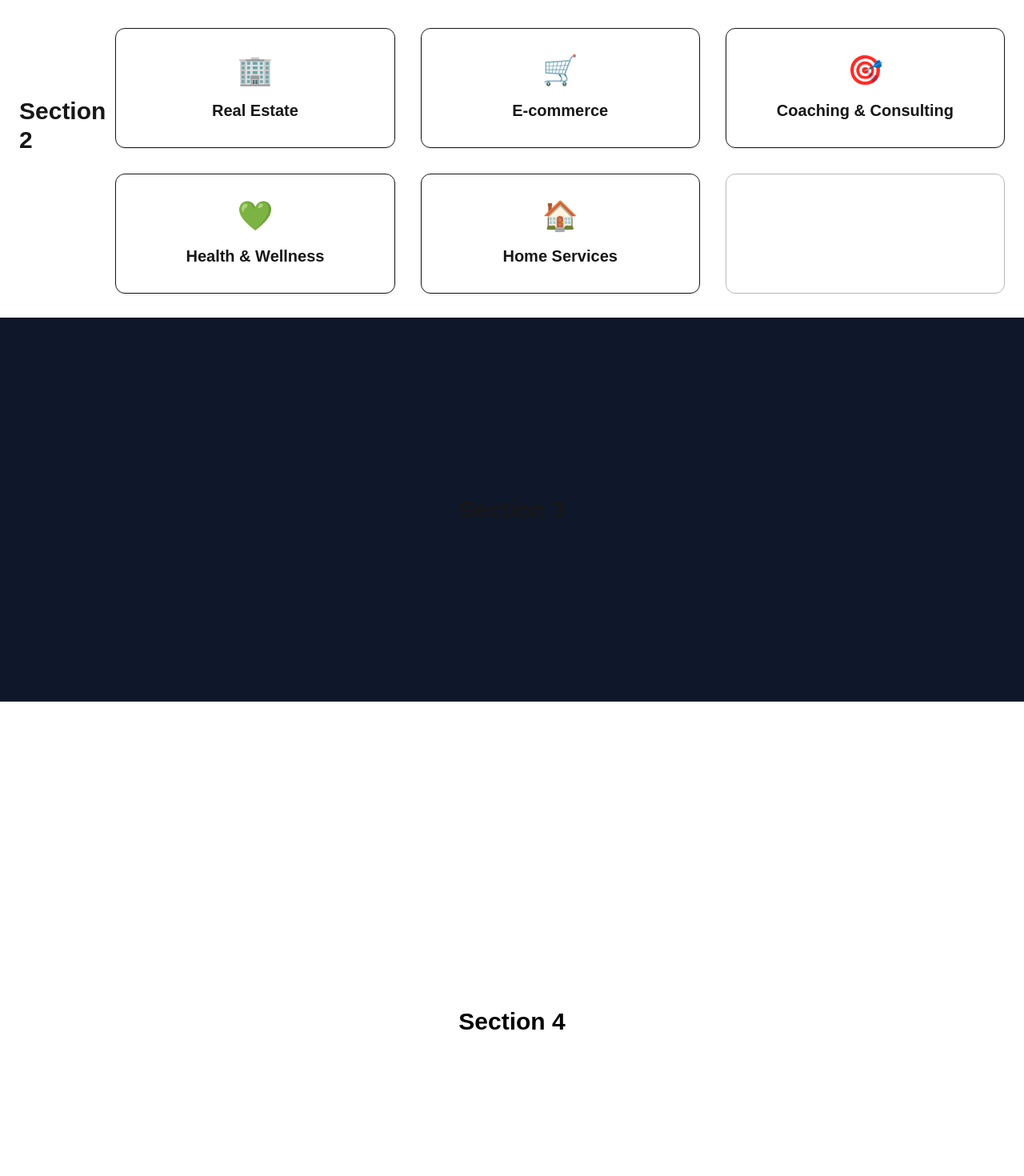
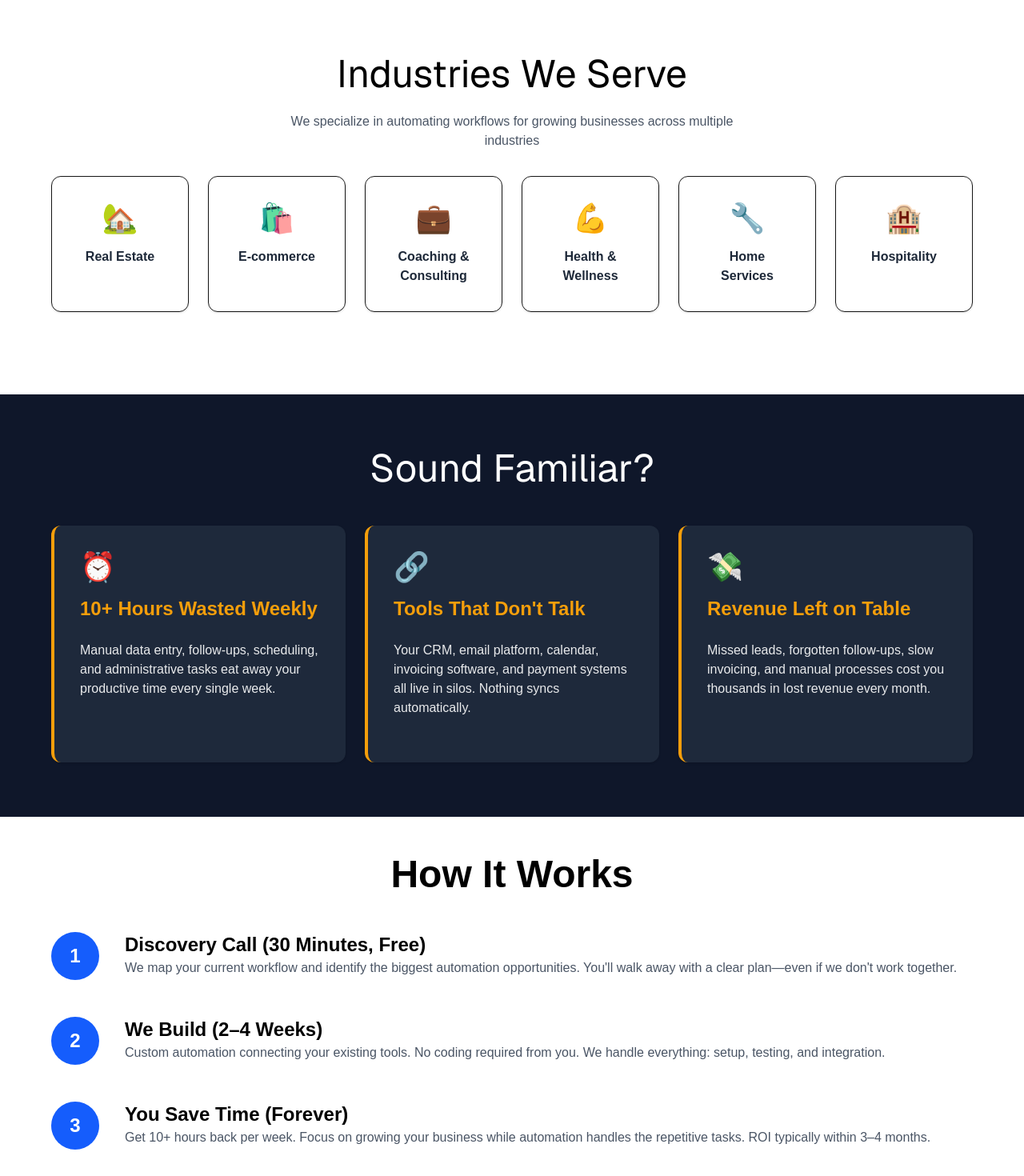
Before and after one commit to rizwan059/intership_project, a Next.js app in the folder hs_inter_t2/frontend/: page / in a window 1280 px wide. Shown: the part 620-2090 px from the top of the page at 80% size. Built offline with nearby package versions, Linux system fonts and the light colour scheme.

Commit message:
hero section, industries, problem and how it works section has been completed for home landing page

```diff
--- a/hs_inter_t2/frontend/components/FinalCTA.tsx
+++ b/hs_inter_t2/frontend/components/FinalCTA.tsx
@@ -7,7 +7,7 @@ function FinalCTA() {
         <div>
 
             {/* SECTION 6: Final CTA*/}
-            <section className="min-h-screen flex items-center justify-center bg-white px-6">
+            <section className="min-h-132 flex items-center justify-center bg-[#0f172a] px-6">
                 <h2 className="text-3xl font-semibold text-black">Section 6</h2>
             </section>
 
--- a/hs_inter_t2/frontend/components/Hero.tsx
+++ b/hs_inter_t2/frontend/components/Hero.tsx
@@ -7,13 +7,13 @@ export default function Hero() {
         <main className="">
 
             {/* Section 1 – Hero */}
-            <section className="min-h-120 flex items-center justify-center bg-blue-100 px-6">
+            <section className="min-h-132 flex items-center justify-center bg-blue-100 px-6">
                 <div className="max-w-8xl text-center">
 
                     <h1 className="text-2xl md:text-6xl text-black leading-tight mb-8">
                         Small Businesses Waste <span className="text-blue-500">10+ Hours Per Week<br /></span> on Manual Tasks. We Automate Them for Under <span className="text-blue-500">$3,000.</span></h1>
 
-                    <p className="text-lg text-gray-800 mb-8">
+                    <p className="text-md text-gray-600 mb-8">
                         AI-powered automation that connects your tools, eliminates busywork, and saves you time -
                         without hiring developers.
                     </p>
--- a/hs_inter_t2/frontend/components/HowItWorks.tsx
+++ b/hs_inter_t2/frontend/components/HowItWorks.tsx
@@ -7,9 +7,71 @@ function HowItWorks() {
     <div>
 
 
-{/* SECTION 4: How It Works (3 Steps) */}
-      <section className="min-h-screen flex items-center justify-center bg-white px-6">
-        <h2 className="text-3xl font-semibold text-black">Section 4</h2>
+      {/* SECTION 4: How It Works (3 Steps) */}
+      <section className="min-h-132 flex text-center justify-center bg-white">
+
+        <div className="max-w-6xl w-full text-center">
+          <h2 className="text-5xl font-semibold text-black py-12">How It Works</h2>
+
+
+          <div className="max-w-6xl space-y-8">
+
+            {/* Step 1 */}
+            <div className="flex items-start gap-8">
+              <div className="flex items-center justify-center w-15 h-15 rounded-full bg-blue-600 text-white text-2xl font-bold shrink-0">
+                1
+              </div>
+
+              <div className='mb-4'>
+                <h3 className="text-2xl text-black font-bold text-left">
+                  Discovery Call (30 Minutes, Free)
+                </h3>
+                <p className="text-gray-600 text-md leading-relaxed">
+                  We map your current workflow and identify the biggest automation opportunities.
+                  You'll walk away with a clear plan—even if we don't work together.
+                </p>
+              </div>
+            </div>
+
+
+            {/* Step 2 */}
+            <div className="flex items-start gap-8">
+              <div className="flex items-center justify-center w-15 h-15 rounded-full bg-blue-600 text-white text-2xl font-bold shrink-0">
+                2
+              </div>
+
+              <div className='mb-4'>
+                <h3 className="text-2xl text-black font-bold text-left">
+                  We Build (2–4 Weeks)
+                </h3>
+                <p className="text-gray-600 text-md leading-relaxed">
+                  Custom automation connecting your existing tools. No coding required from you.
+                  We handle everything: setup, testing, and integration.
+                </p>
+              </div>
+            </div>
+
+            {/* Step 3 */}
+            <div className="flex items-start gap-8">
+              <div className="flex items-center justify-center w-15 h-15 rounded-full bg-blue-600 text-white text-2xl font-bold shrink-0">
+                3
+              </div>
+
+              <div>
+                <h3 className="text-2xl text-black font-bold text-left">
+                  You Save Time (Forever)
+                </h3>
+                <p className="text-gray-600 text-md leading-relaxed">
+                  Get 10+ hours back per week. Focus on growing your business while automation
+                  handles the repetitive tasks. ROI typically within 3–4 months.
+                </p>
+              </div>
+            </div>
+
+          </div>
+
+        </div>
+
       </section>
 
 
--- a/hs_inter_t2/frontend/components/Industries.tsx
+++ b/hs_inter_t2/frontend/components/Industries.tsx
@@ -9,50 +9,58 @@ function Industries() {
         <div>
 
             {/* SECTION 2: Industries We Serve (6 Icons)*/}
-            <section className="min-h-120 flex items-center justify-center bg-white px-6">
-                <h2 className="text-3xl font-semibold">Section 2</h2>
+            <section className="min-h-132 flex items-center justify-center bg-white px-6">
+
                 <div className="max-w-6xl w-full text-center">
 
-                    <h2 className="text-4xl font-bold mb-12">
+                    <h2 className="text-5xl font-sans mb-6 text-black">
                         Industries We Serve
                     </h2>
 
-                    <div className="grid grid-cols-1 sm:grid-cols-2 md:grid-cols-3 gap-8">
+
+                    <p className="text-md text-gray-600 mb-8">
+                        We specialize in automating workflows for growing businesses across multiple<br /> industries
+                    </p>
+
+                    <div className="grid grid-cols-1 sm:grid-cols-2 md:grid-cols-6 gap-6 ">
 
                         {/* Card 1 */}
-                        <div className="p-8 border rounded-xl shadow-sm hover:shadow-lg transition hover:-translate-y-2 cursor-pointer">
-                            <div className="text-4xl mb-4">🏢</div>
-                            <h3 className="text-xl font-semibold">Real Estate</h3>
+                        <div className="p-8 border hover:border-blue-500 bg-white/90 rounded-xl shadow-sm hover:shadow-lg transition hover:-translate-y-2 cursor-pointer">
+                            <div className="text-4xl mb-4 ">🏡</div>
+                            <h3 className="text-md text-gray-800 font-semibold">Real Estate</h3>
                         </div>
 
                         {/* Card 2 */}
-                        <div className="p-8 border rounded-xl shadow-sm hover:shadow-lg transition hover:-translate-y-2 cursor-pointer">
-                            <div className="text-4xl mb-4">🛒</div>
-                            <h3 className="text-xl font-semibold">E-commerce</h3>
+                        <div className="p-8 border hover:border-blue-500 bg-white/90 rounded-xl shadow-sm hover:shadow-lg transition hover:-translate-y-2 cursor-pointer">
+                            <div className="text-4xl mb-4">🛍️</div>
+                            <h3 className="text-md text-gray-800 font-semibold">E-commerce</h3>
                         </div>
 
                         {/* Card 3 */}
-                        <div className="p-8 border rounded-xl shadow-sm hover:shadow-lg transition hover:-translate-y-2 cursor-pointer">
-                            <div className="text-4xl mb-4">🎯</div>
-                            <h3 className="text-xl font-semibold">Coaching & Consulting</h3>
+                        <div className="p-8 border hover:border-blue-500 bg-white/90 rounded-xl shadow-sm hover:shadow-lg transition hover:-translate-y-2 cursor-pointer">
+                            <div className="text-4xl mb-4">💼</div>
+                            <h3 className="text-md text-gray-800 font-semibold">Coaching & Consulting</h3>
                         </div>
 
                         {/* Card 4 */}
-                        <div className="p-8 border rounded-xl shadow-sm hover:shadow-lg transition hover:-translate-y-2 cursor-pointer">
-                            <div className="text-4xl mb-4">💚</div>
-                            <h3 className="text-xl font-semibold">Health & Wellness</h3>
+                        <div className="p-8 border hover:border-blue-500 bg-white/90 rounded-xl shadow-sm hover:shadow-lg transition hover:-translate-y-2 cursor-pointer">
+                            <div className="text-4xl mb-4">💪</div>
+                            <h3 className="text-md text-gray-800 font-semibold">Health & Wellness</h3>
                         </div>
 
                         {/* Card 5 */}
-                        <div className="p-8 border rounded-xl shadow-sm hover:shadow-lg transition hover:-translate-y-2 cursor-pointer">
-                            <div className="text-4xl mb-4">🏠</div>
-                            <h3 className="text-xl font-semibold">Home Services</h3>
+                        <div className="p-8 border hover:border-blue-500 bg-white/90 rounded-xl shadow-sm hover:shadow-lg transition hover:-translate-y-2 cursor-pointer">
+                            <div className="text-4xl mb-4">🔧</div>
+                            <h3 className="text-md text-gray-800 font-semibold">Home Services</h3>
                         </div>
 
-                        {/* Card 6 – Empty */}
-                        <div className="p-8 border rounded-xl shadow-sm opacity-30">
-                            {/* Empty placeholder */}
+                        {/* Card 6 */}
+                        <div className="p-8 border hover:border-blue-500 bg-white/90 rounded-xl shadow-sm hover:shadow-lg transition hover:-translate-y-2 cursor-pointer">
+                            <div className="text-4xl mb-4">🏨</div>
+                            <h3 className="text-md text-gray-800 font-semibold">Hospitality</h3>
                         </div>
+
+
 
                     </div>
                 </div>
--- a/hs_inter_t2/frontend/components/ProblemSection.tsx
+++ b/hs_inter_t2/frontend/components/ProblemSection.tsx
@@ -8,8 +8,57 @@ function ProblemSection() {
 
 
       {/* SECTION 3: The Problem (3 Columns)*/}
-      <section className="min-h-120 flex items-center justify-center bg-[#0f172a] px-6">
-        <h2 className="text-3xl font-semibold">Section 3</h2>
+      <section className="min-h-132 flex items-center justify-center bg-[#0f172a] px-6">
+
+        <div className="max-w-6xl w-full">
+
+          <h2 className="text-5xl  font-sans mb-12 text-white  text-center">
+            Sound Familiar?
+          </h2>
+
+          <div className="grid grid-cols-1 sm:grid-cols-2 md:grid-cols-3 gap-6 ">
+
+            {/* problem Card 1 */}
+            <div className="p-8 border-l-4 border-[#f59e0b] bg-[#1e293b] rounded-xl shadow-sm hover:shadow-lg transition ">
+              <div className="text-4xl mb-4">⏰</div>
+              <h3 className="text-2xl text-[#f59e0b] font-bold text-left">10+ Hours Wasted Weekly</h3>
+
+              <p className="text-md text-white/90 py-6 text-left">
+                Manual data entry, follow-ups, scheduling, and administrative tasks eat away your productive
+                time every single week.
+              </p>
+            </div>
+
+            {/* problem Card 2 */}
+            <div className="p-8 border-l-4 border-[#f59e0b] bg-[#1e293b] rounded-xl shadow-sm hover:shadow-lg transition ">
+              <div className="text-4xl mb-4">🔗</div>
+              <h3 className="text-2xl text-[#f59e0b] font-bold text-left">Tools That Don't Talk</h3>
+
+              <p className="text-md text-white/90 py-6 text-left">
+                Your CRM, email platform, calendar, invoicing software, and payment systems all live in silos. Nothing
+                syncs automatically.
+              </p>
+            </div>
+
+            {/* problem Card 3 */}
+            <div className="p-8 border-l-4 border-[#f59e0b] bg-[#1e293b] rounded-xl shadow-sm hover:shadow-lg transition ">
+              <div className="text-4xl mb-4">💸</div>
+              <h3 className="text-2xl text-[#f59e0b] font-bold text-left">Revenue Left on Table</h3>
+
+              <p className="text-md text-white/90 py-6 text-left">
+                Missed leads, forgotten follow-ups, slow invoicing, and manual processes cost you
+                thousands in lost revenue every month.
+              </p>
+            </div>
+
+
+
+
+          </div>
+
+        </div>
+
+
       </section>
 
 
--- a/hs_inter_t2/frontend/components/SocialProof.tsx
+++ b/hs_inter_t2/frontend/components/SocialProof.tsx
@@ -7,7 +7,7 @@ function SocialProof() {
     <div>
 
          {/* SECTION 5: Social Proof */}
-      <section className="min-h-screen flex items-center justify-center bg-gray-50 px-6">
+      <section className="min-h-132 flex items-center justify-center bg-gray-50 px-6">
         <h2 className="text-3xl font-semibold text-black">Section 5</h2>
       </section>
 
```
